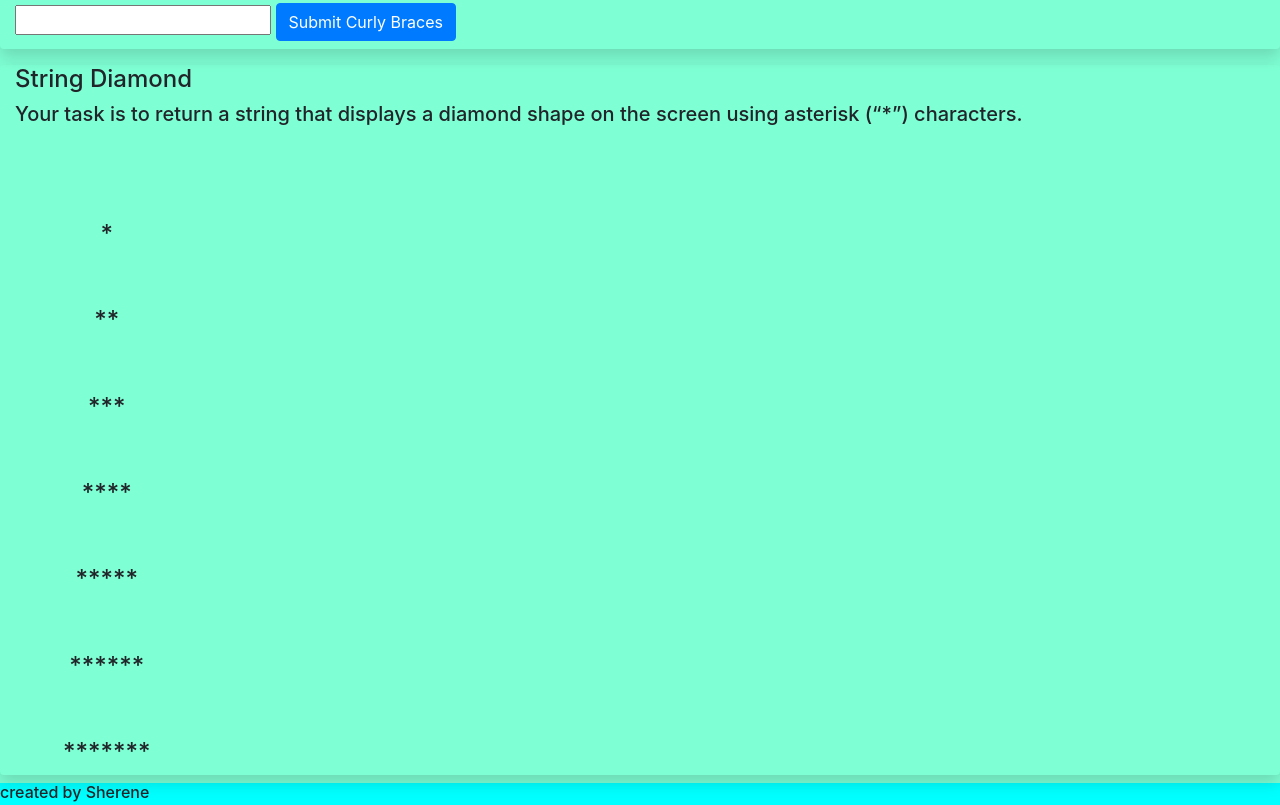
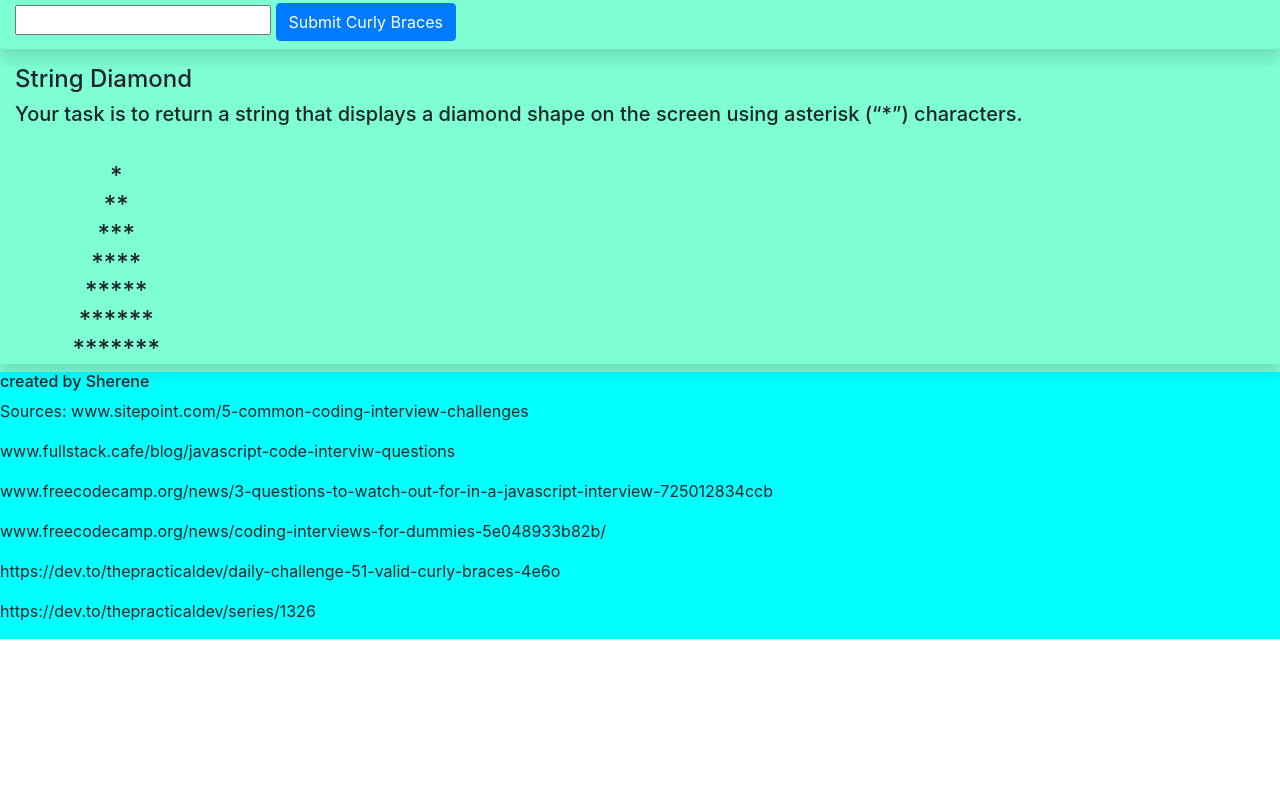
Before and after one commit to ShereneC/fluff-twob, a plain HTML site: page index.html in a window 1280 px wide. Shown: the part 3756-4561 px from the top of the page. After the commit the page ends 4395 px from the top, so only its background shows below. Drawn offline with nearby package versions, Linux system fonts and the light colour scheme.

Commit message:
noWrap class works!!

```diff
--- a/index.html
+++ b/index.html
@@ -211,8 +211,8 @@
       <h4 id="problem25"></h4>
       <h5 id="instructions25"></h5>
       <div class="row">
-        <div class="col-2 text-center">
-          <h4 id="solution25"></h4>
+        <div class="col-2 text-center m-0 p-0">
+          <h4 id="solution25" class="noWrap m-0 p-0"></h4>
 
         </div>
       </div>
--- a/main.js
+++ b/main.js
@@ -508,7 +508,7 @@ function makeADiamond(stopNum) {
       // I can get the right number of asterisks, but not able to center them.
       //NOTE try making it its own col, then centering it in that col.
       console.log((' '.repeat(stopNum / 2)) + '*'.repeat(i))
-      document.getElementById('solution25').innerHTML += ("<br>".repeat(stopNum / 2)) + '*'.repeat(i)
+      document.getElementById('solution25').innerHTML += ('\n' + ' '.repeat(stopNum / 2)) + '*'.repeat(i)
     }
     for (let j = stopNum - 1; j > 0; j--) {
       console.log((' '.repeat(stopNum / 2)) + '*'.repeat(j))
--- a/style.css
+++ b/style.css
@@ -15,3 +15,9 @@ main {
 header {
   background-color: bisque;
 }
+
+.noWrap {
+  /* font-size: 2em;
+  font-weight: bold; */
+  white-space: pre-wrap;
+}
```
